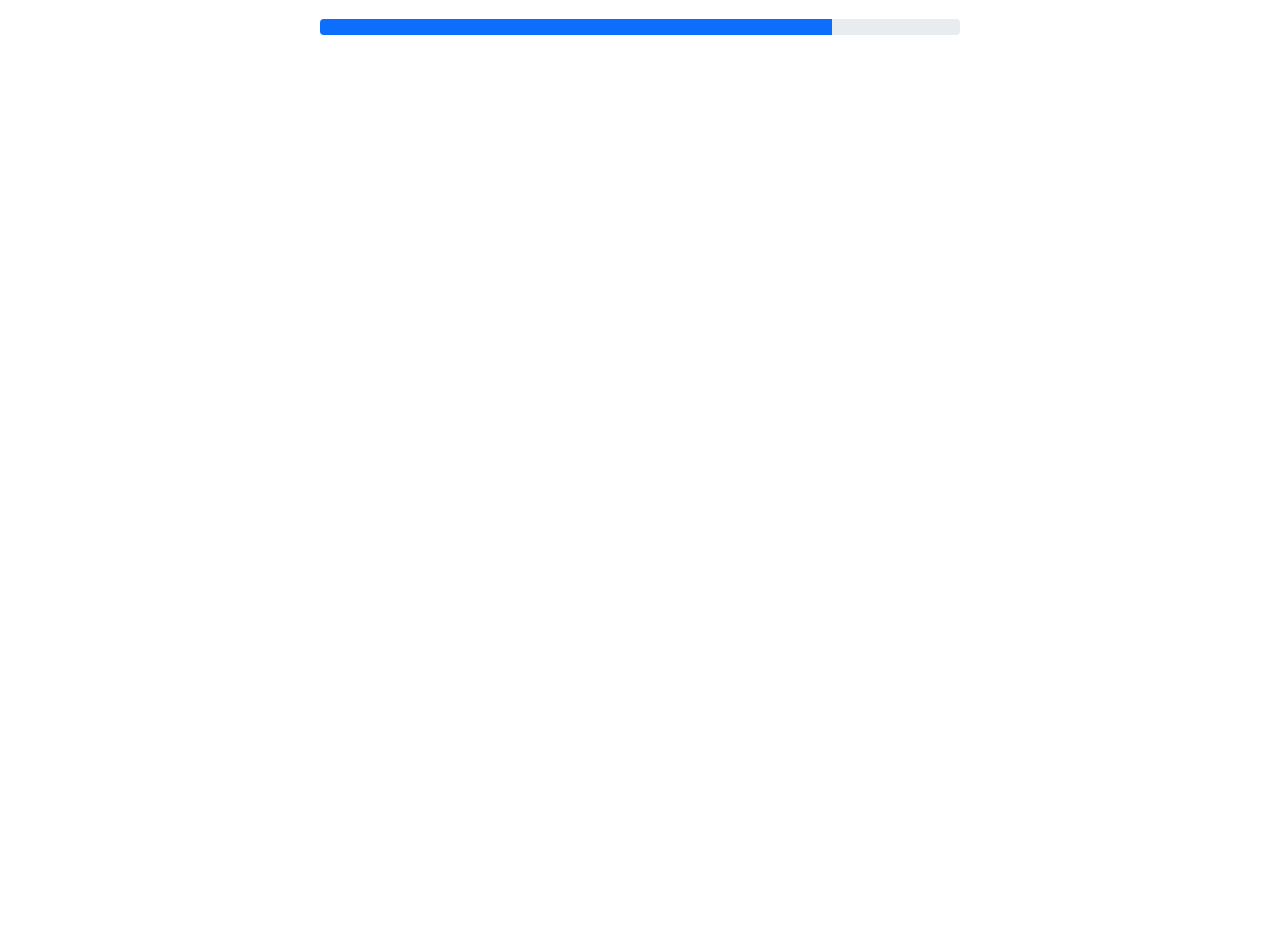
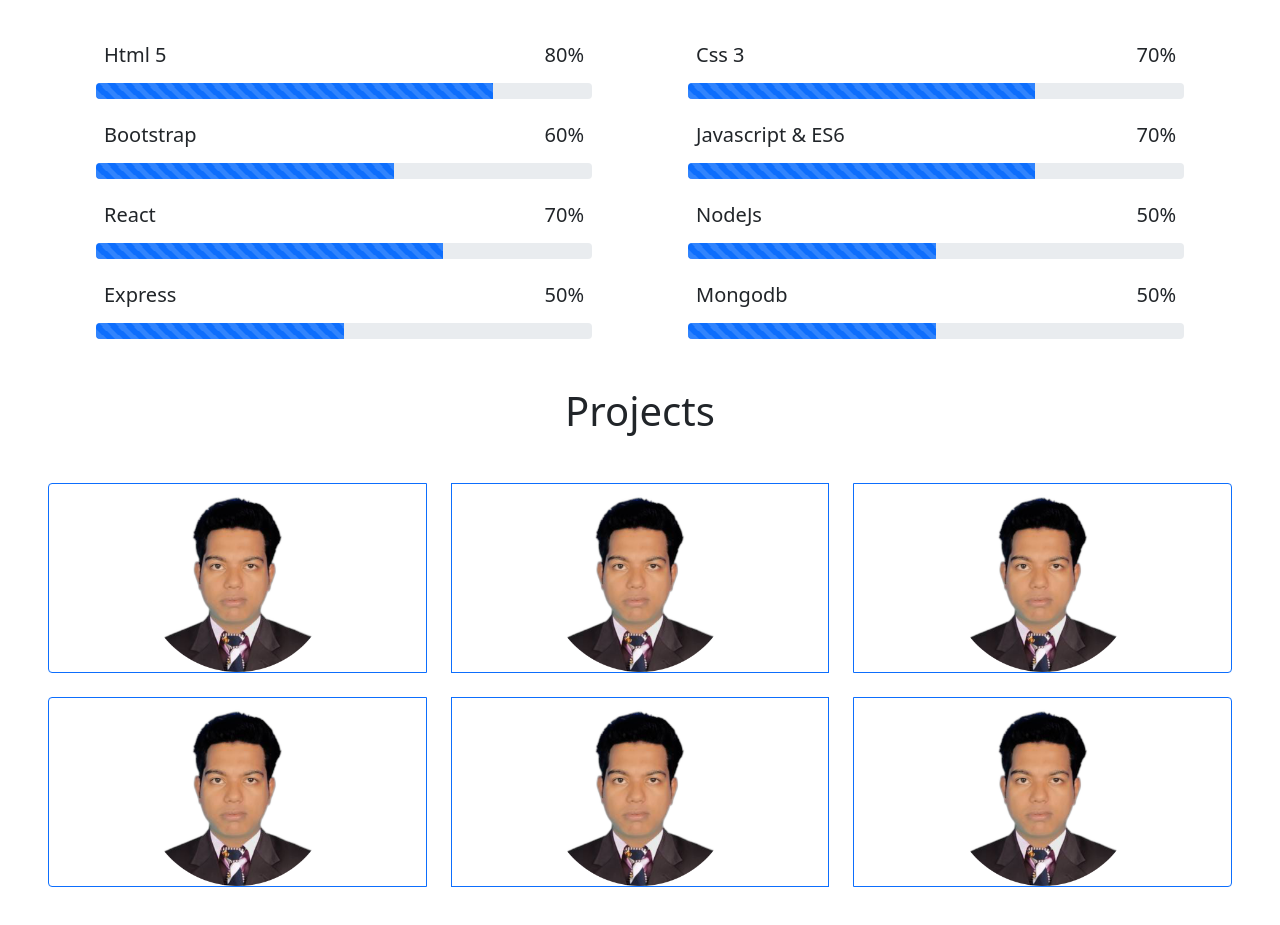
Before and after one commit to mdmehedihasan212/personal-portfolio-simple, a React (Create React App) app: page / in a window 1280 px wide. Shown: the part 1247-2172 px from the top of the page. Before the commit the page ends 1330 px from the top, so only its background shows below. Built offline with nearby package versions, Linux system fonts and the light colour scheme.

Commit message:
add project section

```diff
--- a/src/Pages/Home/EducationSkills/EducationSkills.js
+++ b/src/Pages/Home/EducationSkills/EducationSkills.js
@@ -3,22 +3,72 @@ import { ProgressBar } from 'react-bootstrap';
 
 const EducationSkills = () => {
     return (
-        <section id='skills' className='my-5'>
-            <h1 className='text-center mt-5'>Education & Skills</h1>
-            <div className='d-flex justify-content-center align-content-center'>
-                <article>
-                    <div>
-
-                    </div>
-                </article>
-                <article className='w-50'>
-                    <div className='d-flex justify-content-between align-items-center px-2 mb-2'>
-                        <h5>Html</h5>
+        <section id='skills' className='my-5 px-5'>
+            <h1 className='text-center my-5'>Programming Skills</h1>
+            <article className='w-100 mx-auto text-center d-flex align-items-center justify-content-between'>
+                <div className='w-50 px-5'>
+                    <div className='d-flex justify-content-between align-items-center px-2 mt-4 mb-2'>
+                        <h5>Html 5</h5>
                         <h5>80%</h5>
                     </div>
-                    <ProgressBar now={80} />
-                </article>
-            </div>
+                    <ProgressBar animated now={80} />
+                </div>
+                <div className='w-50 px-5'>
+                    <div className='d-flex justify-content-between align-items-center px-2 mt-4 mb-2'>
+                        <h5>Css 3</h5>
+                        <h5>70%</h5>
+                    </div>
+                    <ProgressBar animated now={70} />
+                </div>
+            </article>
+            <article className='w-100 mx-auto text-center d-flex align-items-center justify-content-between'>
+                <div className='w-50 px-5'>
+                    <div className='d-flex justify-content-between align-items-center px-2 mt-4 mb-2'>
+                        <h5>Bootstrap</h5>
+                        <h5>60%</h5>
+                    </div>
+                    <ProgressBar animated now={60} />
+                </div>
+                <div className='w-50 px-5'>
+                    <div className='d-flex justify-content-between align-items-center px-2 mt-4 mb-2'>
+                        <h5>Javascript & ES6</h5>
+                        <h5>70%</h5>
+                    </div>
+                    <ProgressBar animated now={70} />
+                </div>
+            </article>
+            <article className='w-100 mx-auto text-center d-flex align-items-center justify-content-between'>
+                <div className='w-50 px-5'>
+                    <div className='d-flex justify-content-between align-items-center px-2 mt-4 mb-2'>
+                        <h5>React</h5>
+                        <h5>70%</h5>
+                    </div>
+                    <ProgressBar animated now={70} />
+                </div>
+                <div className='w-50 px-5'>
+                    <div className='d-flex justify-content-between align-items-center px-2 mt-4 mb-2'>
+                        <h5>NodeJs</h5>
+                        <h5>50%</h5>
+                    </div>
+                    <ProgressBar animated now={50} />
+                </div>
+            </article>
+            <article className='w-100 mx-auto text-center d-flex align-items-center justify-content-between'>
+                <div className='w-50 px-5'>
+                    <div className='d-flex justify-content-between align-items-center px-2 mt-4 mb-2'>
+                        <h5>Express</h5>
+                        <h5>50%</h5>
+                    </div>
+                    <ProgressBar animated now={50} />
+                </div>
+                <div className='w-50 px-5'>
+                    <div className='d-flex justify-content-between align-items-center px-2 mt-4 mb-2'>
+                        <h5>Mongodb</h5>
+                        <h5>50%</h5>
+                    </div>
+                    <ProgressBar animated now={50} />
+                </div>
+            </article>
         </section>
     );
 };
--- a/src/Pages/Home/Home/Home.js
+++ b/src/Pages/Home/Home/Home.js
@@ -1,5 +1,6 @@
 import React from 'react';
 import About from '../../About/About';
+import Projects from '../../Projects/Projects';
 import Contact from '../Contact/Contact';
 import EducationSkills from '../EducationSkills/EducationSkills';
 import Introduction from '../Introduction/Introduction';
@@ -10,6 +11,7 @@ const Home = () => {
             <Introduction />
             <About />
             <EducationSkills />
+            <Projects />
             {/* <Contact /> */}
         </div>
     );
--- /dev/null
+++ b/src/Pages/Projects/Projects.js
@@ -0,0 +1,39 @@
+import React from 'react';
+import project from '../../../src/Assets/profile-pic/profile-pic (46).png';
+import { Card, CardGroup } from 'react-bootstrap';
+
+const Projects = () => {
+    return (
+        <section className='my-5 px-5'>
+            <h1 className='text-center my-5'>Projects</h1>
+            <article>
+                <CardGroup className='gap-4'>
+                    <Card className='border border-primary'>
+                        <Card.Img variant="top" src={project} className='w-50 mx-auto' />
+                    </Card>
+                    <Card className='border border-primary'>
+                        <Card.Img variant="top" src={project} className='w-50 mx-auto' />
+                    </Card>
+                    <Card className='border border-primary'>
+                        <Card.Img variant="top" src={project} className='w-50 mx-auto' />
+                    </Card>
+                </CardGroup>
+            </article>
+            <article className='mt-4'>
+                <CardGroup className='gap-4'>
+                    <Card className='border border-primary'>
+                        <Card.Img variant="top" src={project} className='w-50 mx-auto' />
+                    </Card>
+                    <Card className='border border-primary'>
+                        <Card.Img variant="top" src={project} className='w-50 mx-auto' />
+                    </Card>
+                    <Card className='border border-primary'>
+                        <Card.Img variant="top" src={project} className='w-50 mx-auto' />
+                    </Card>
+                </CardGroup>
+            </article>
+        </section>
+    );
+};
+
+export default Projects;
```
